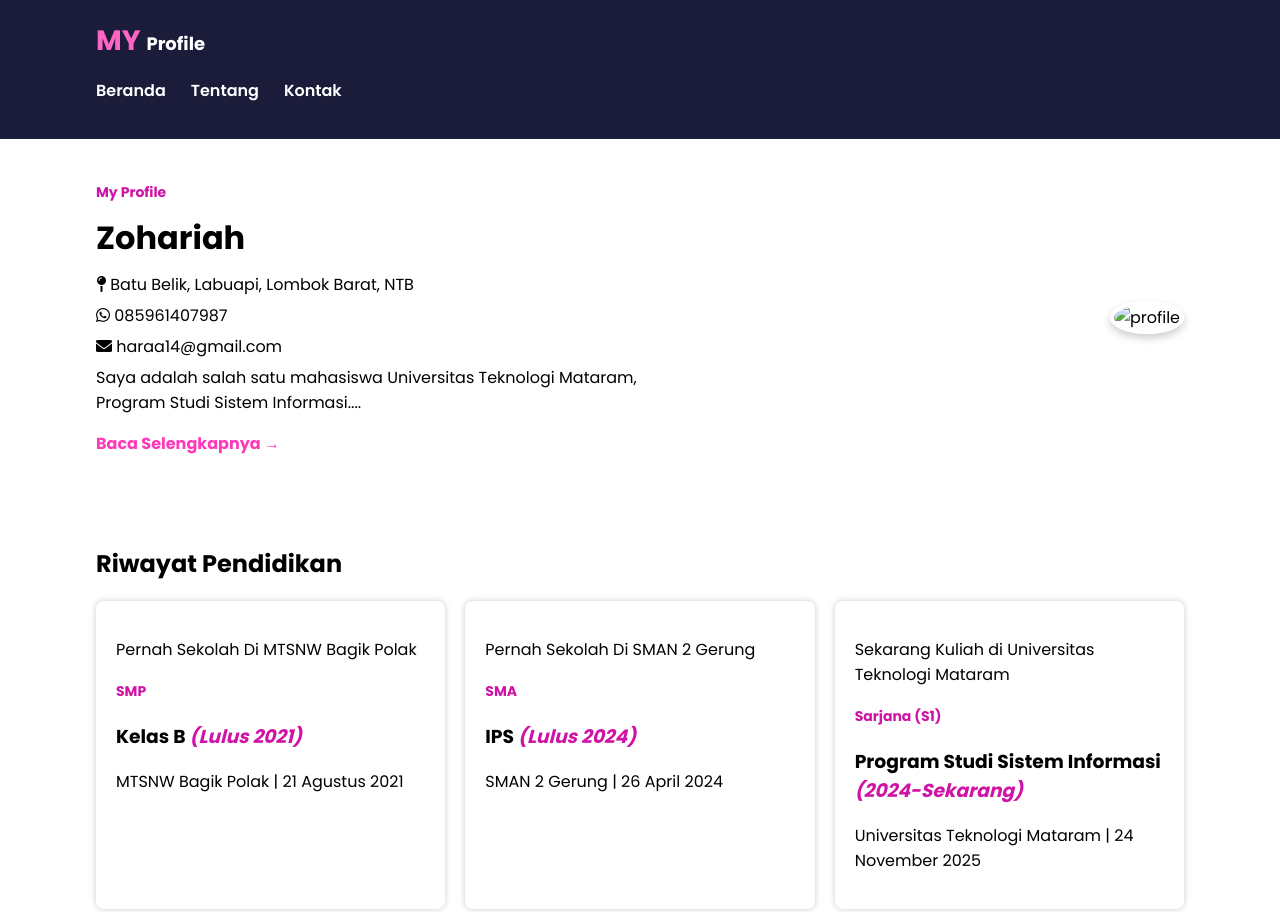
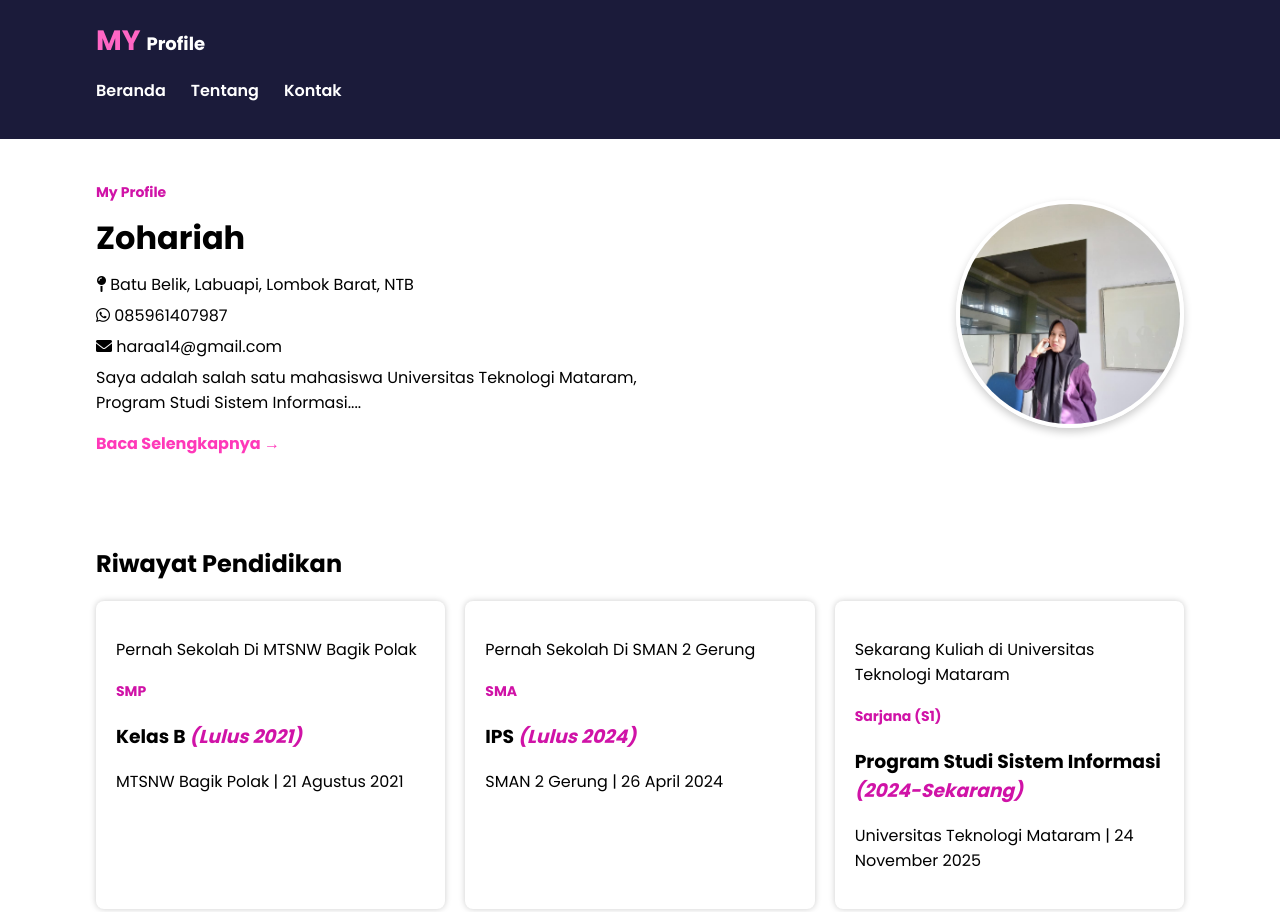
Before and after one commit to haraa1411-afk/Portal-Website, a plain HTML site: page Index.html in a window 1280 px wide. Shown: the top 912 px of the page. Drawn offline with Linux system fonts and the light colour scheme.

Commit message:
Index.html

```diff
--- a/Index.html
+++ b/Index.html
@@ -65,7 +65,7 @@
 
             <div class="hero-image">
               <img
-                src="../UTS Araa/WhatsApp Image 2025-11-30 at 21.06.13.jpeg"
+                src="araa.jpeg"
                 alt="profile"
               />
             </div>
```
